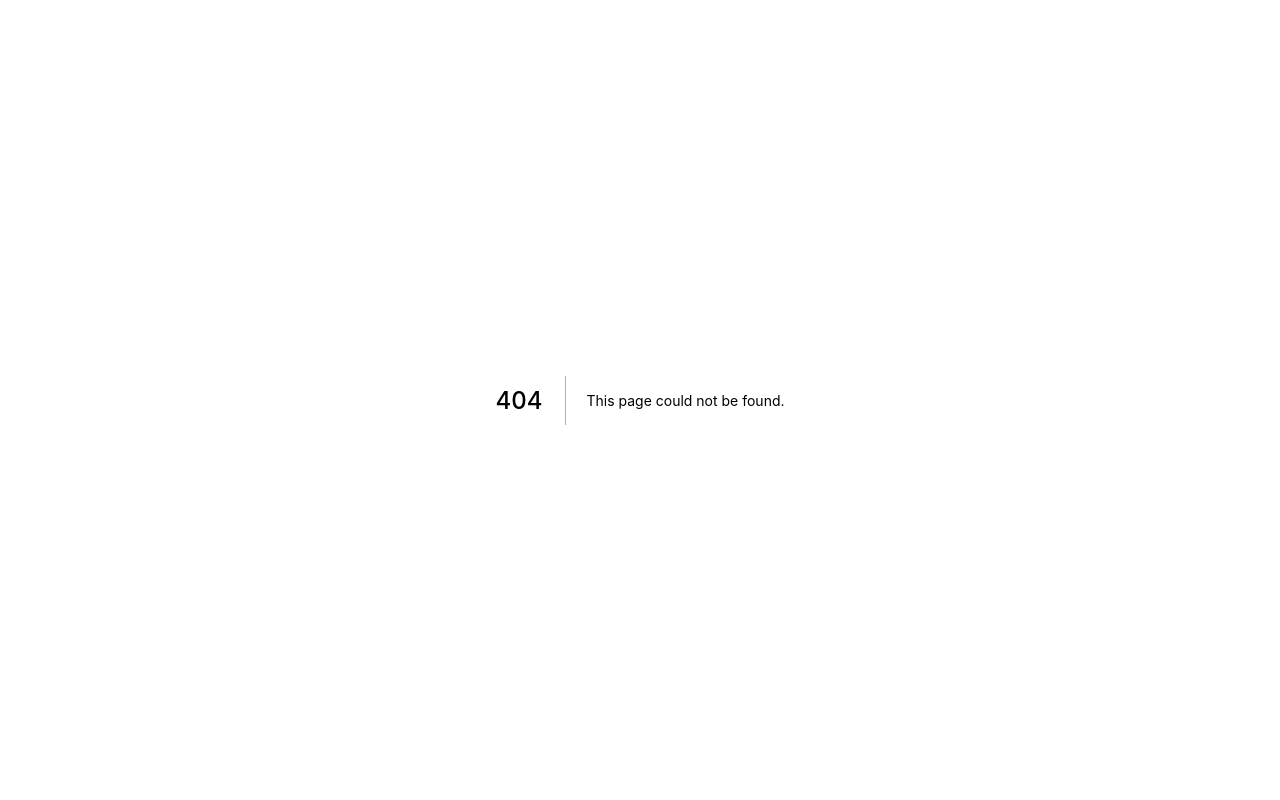
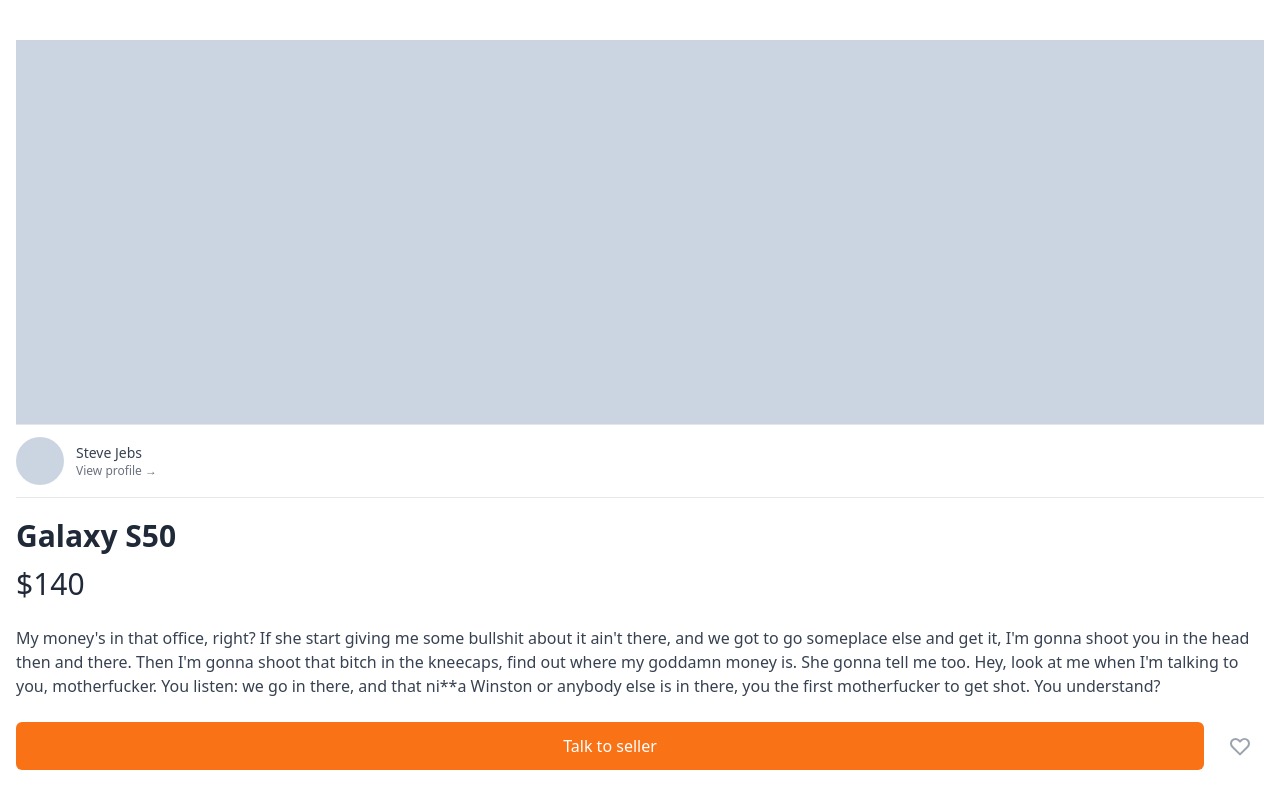
Before and after one commit to plagdoctor/carrot-market, a Next.js app: page /items/1 in a window 1280 px wide. Before the commit this address had no page. Shown: the top 800 px of the page. Built offline with nearby package versions, Linux system fonts and the light colour scheme.

Commit message:
finish items page

```diff
--- a/package.json
+++ b/package.json
@@ -8,6 +8,7 @@
     "lint": "next lint"
   },
   "dependencies": {
+    "@tailwindcss/forms": "^0.4.0",
     "next": "^12.0.8",
     "react": "^18.0.0-rc.0",
     "react-dom": "^18.0.0-rc.0"
--- a/pages/enter.tsx
+++ b/pages/enter.tsx
@@ -1,48 +1,53 @@
 import { useState } from "react";
+
+function cls(...classnames:string[]) {
+    return classnames.join(" ");
+
+}
 
 export default function Enter() {
   const [method, setMethod] = useState<"email" | "phone">("email");
   const onEmailClick = () => setMethod("email");
   const onPhoneClick = () => setMethod("phone");
   return (
-    <div className=" mt-16">
+    <div className=" mt-16 px-4">
       <h3 className="text-3xl font-bold text-center">Enter to Carrot</h3>
       <div className=" mt-8">
         <div className=" flex flex-col items-center">
           <h5 className=" text-sm text-gray-500 font-medium  ">Enter using:</h5>
           <div className=" mt-8 border-b w-full grid grid-cols-2 gap-16 ">
-            <button className={` pb-4 font-medium ${ method === "email" ? "border-b-2 text-orange-400  border-orange-400" : " " }`} onClick={onEmailClick}>Email address</button>
-            <button className={` pb-4 font-medium ${ method === "phone" ? "border-b-2 text-orange-400  border-orange-400" : " " }`} onClick={onPhoneClick}>Phone number</button>
+            <button className={ cls("pb-4 font-medium border-b-2", method === "email" ? " text-orange-400  border-orange-400" : " border-transparent text-gray-500" ) } onClick={onEmailClick}>Email address</button>
+            <button className={ cls("pb-4 font-medium border-b-2", method === "phone" ? " text-orange-400  border-orange-400" : " border-transparent text-gray-500" ) } onClick={onPhoneClick}>Phone number</button>
           </div>
         </div>
-        <form>
-          <label>
+        <form className="flex flex-col mt-8">
+          <label className="text-sm font-medium text-gray-700 ">
             {method === "email" ? "Email address" : null}
             {method === "phone" ? "Phone number" : null}
           </label>
-          <div>
-            {method === "email" ? <input type="email" required /> : null}
+          <div className="mt-1">
+            {method === "email" ? <input type="email" className=" rounded-xl shadow-sm placeholder-gray-400 focus:outline-none focus:ring-orange-500 focus:border-orange-500 appearance-none w-full px-3 py-2 border border-gray-300" required /> : null}
             {method === "phone" ? (
-              <div>
-                <span>+82</span>
-                <input type="number" required />
+              <div className="flex rounded-sm shadow-sm">
+                <span className="flex items-center justify-center px-3 rounded-l-md border border-r-0 border-gray-300 bg-gray-50 text-gray-500 text-sm select-none">
+                    +82
+                </span>
+                <input type="number" className=" rounded-md rounded-l-none shadow-sm placeholder-gray-400 focus:outline-none focus:ring-orange-500 focus:border-orange-500 appearance-none w-full px-3 py-2 border border-gray-300" required />
               </div>
             ) : null}
           </div>
-          <button>
+          <button className=" mt-6 bg-orange-500 hover:bg-orange-600 text-white py-2 px-4 border border-transparent rounded-lg shadow-sm text-sm font-medium focus:ring-2 focus:ring-offset-2 focus:ring-orange-500 focus:outline-none">
             {method === "email" ? "Get login link" : null}
             {method === "phone" ? "Get one-time password" : null}
           </button>
         </form>
-        <div>
-          <div>
-            <div />
-            <div>
-              <span>Or enter with</span>
+        <div className="mt-8">
+          <div className=" absolute w-full border-t border-gray-300" />
+            <div className="relative -top-3 text-center ">
+              <span className="bg-white px-2 text-sm text-gray-500  ">Or enter with</span>
             </div>
-          </div>
-          <div>
-            <button>
+          <div className=" grid grid-cols-2 gap-3 mt-2 ">
+            <button className="flex justify-center items-center py-2 px-4 border border-gray-300 rounded-md shadow-sm bg-white text-sm font-medium text-gray-500 hover:bg-gray-50">
               <svg
                 className="w-5 h-5"
                 aria-hidden="true"
@@ -52,7 +57,7 @@ export default function Enter() {
                 <path d="M6.29 18.251c7.547 0 11.675-6.253 11.675-11.675 0-.178 0-.355-.012-.53A8.348 8.348 0 0020 3.92a8.19 8.19 0 01-2.357.646 4.118 4.118 0 001.804-2.27 8.224 8.224 0 01-2.605.996 4.107 4.107 0 00-6.993 3.743 11.65 11.65 0 01-8.457-4.287 4.106 4.106 0 001.27 5.477A4.073 4.073 0 01.8 7.713v.052a4.105 4.105 0 003.292 4.022 4.095 4.095 0 01-1.853.07 4.108 4.108 0 003.834 2.85A8.233 8.233 0 010 16.407a11.616 11.616 0 006.29 1.84" />
               </svg>
             </button>
-            <button>
+            <button  className="flex justify-center items-center py-2 px-4 border border-gray-300 rounded-md shadow-sm bg-white text-sm font-medium text-gray-500 hover:bg-gray-50">
               <svg
                 className="w-5 h-5"
                 aria-hidden="true"
--- a/pages/index.tsx
+++ b/pages/index.tsx
@@ -1,7 +1,75 @@
 import type { NextPage } from "next";
 
 const Home: NextPage = () => {
-  return null;
+  return (
+    <div className="flex flex-col space-y-5 py-10">
+      {[1, 1, 1, 1, 1, 1, 1, 1, 1, 1, 1, 1].map((_, i) => (
+        <div key={i} className=" flex px-4 border-b pb-4 cursor-pointer justify-between">
+          <div className="flex space-x-4">
+            <div className="w-20 h-20 bg-gray-400 rounded-md" />
+            <div className="pt-2 flex flex-col">
+              <h3 className="text-sm font-medium text-gray-900">New iPhone 14</h3>
+              <span className="text-xs text-gray-500">Black</span>
+              <span className="font-medium mt-1 text-gray-900">$95</span>
+            </div>
+          </div>
+          <div className="flex space-x-1.5 items-end justify-end">
+            <div className="flex space-x-0.5 items-center text-sm text-gray-600">
+              <svg
+                className="w-4 h-4"
+                fill="none"
+                stroke="currentColor"
+                viewBox="0 0 24 24"
+                xmlns="http://www.w3.org/2000/svg"
+              >
+                <path
+                  strokeLinecap="round"
+                  strokeLinejoin="round"
+                  strokeWidth="2"
+                  d="M4.318 6.318a4.5 4.5 0 000 6.364L12 20.364l7.682-7.682a4.5 4.5 0 00-6.364-6.364L12 7.636l-1.318-1.318a4.5 4.5 0 00-6.364 0z"
+                ></path>
+              </svg>
+              <span>1</span>
+            </div>
+            <div className="flex space-x-0.5 items-center text-sm text-gray-600">
+              <svg
+                className="w-4 h-4"
+                fill="none"
+                stroke="currentColor"
+                viewBox="0 0 24 24"
+                xmlns="http://www.w3.org/2000/svg"
+              >
+                <path
+                  strokeLinecap="round"
+                  strokeLinejoin="round"
+                  strokeWidth="2"
+                  d="M8 12h.01M12 12h.01M16 12h.01M21 12c0 4.418-4.03 8-9 8a9.863 9.863 0 01-4.255-.949L3 20l1.395-3.72C3.512 15.042 3 13.574 3 12c0-4.418 4.03-8 9-8s9 3.582 9 8z"
+                ></path>
+              </svg>
+              <span>1</span>
+            </div>
+          </div>
+        </div>
+      ))}
+      <button className=" fixed hover:bg-orange-500 cursor-pointer bottom-24 right-5 shadow-xl bg-orange-400 rounded-full p-4 text-white">
+        <svg
+          className="h-6 w-6"
+          xmlns="http://www.w3.org/2000/svg"
+          fill="none"
+          viewBox="0 0 24 24"
+          stroke="currentColor"
+          aria-hidden="true"
+        >
+          <path
+            strokeLinecap="round"
+            strokeLinejoin="round"
+            strokeWidth="2"
+            d="M12 6v6m0 0v6m0-6h6m-6 0H6"
+          />
+        </svg>
+      </button>
+    </div>
+  );
 };
 
 export default Home;
--- a/pages/index_bak2.tsx
+++ b/pages/index_bak2.tsx
@@ -3,7 +3,7 @@ import type { NextPage } from "next";
 const Home: NextPage = () => {
   return (
     <div className="flex flex-col space-y-2 p-5">
-      <p className="first-letter:text-7xl">hellooo everybody</p>
+      <p className="first-letter:text-7xl first-line:">hellooo everybody</p>
     </div>
   );
 };
--- /dev/null
+++ b/pages/items/[id].tsx
@@ -0,0 +1,67 @@
+import type { NextPage } from "next";
+
+const ItemDetail: NextPage = () => {
+  return (
+    <div className="px-4 py-10 ">
+      <div className="mb-8">
+        <div className="h-96 bg-slate-300" />
+        <div className=" flex cursor-pointer py-3 border-t border-b  items-center space-x3">
+          <div className="w-12 h-12 rounded-full bg-slate-300 mr-3" />
+          <div>
+            <p className="text-sm font-medium text-gray-700">Steve Jebs</p>
+            <p className="text-xs font-medium text-gray-500">View profile &rarr;</p>
+          </div>
+        </div>
+        <div className="mt-5 ">
+          <h1 className="text-3xl font-bold text-gray-800">Galaxy S50</h1>
+          <p className="text-3xl mt-3 text-gray-800">$140</p>
+          <p className=" text-base my-6 text-gray-700">
+            My money&apos;s in that office, right? If she start giving me some
+            bullshit about it ain&apos;t there, and we got to go someplace else
+            and get it, I&apos;m gonna shoot you in the head then and there.
+            Then I&apos;m gonna shoot that bitch in the kneecaps, find out where
+            my goddamn money is. She gonna tell me too. Hey, look at me when
+            I&apos;m talking to you, motherfucker. You listen: we go in there,
+            and that ni**a Winston or anybody else is in there, you the first
+            motherfucker to get shot. You understand?
+          </p>
+          <div className="flex items-center justify-between space-x-3">
+            <button className="flex-1 bg-orange-500 text-white py-3 rounded-md focus:outline-none focus:ring-2 focus:ring-offset-2 focus:ring-orange-500 font-medium hover:bg-orange-600 ">Talk to seller
+            </button>
+            <button className=" p-3 flex rounded-md items-center justify-center text-gray-400 hover:bg-gray-100 hover:text-gray-500">
+              <svg
+                className="h-6 w-6 "
+                xmlns="http://www.w3.org/2000/svg"
+                fill="none"
+                viewBox="0 0 24 24"
+                stroke="currentColor"
+                aria-hidden="true"
+              >
+                <path
+                  strokeLinecap="round"
+                  strokeLinejoin="round"
+                  strokeWidth="2"
+                  d="M4.318 6.318a4.5 4.5 0 000 6.364L12 20.364l7.682-7.682a4.5 4.5 0 00-6.364-6.364L12 7.636l-1.318-1.318a4.5 4.5 0 00-6.364 0z"
+                />
+              </svg>
+            </button>
+          </div>
+        </div>
+      </div>
+      <div>
+        <h2 className="text-2xl font-bold text-gray-800">Similar items</h2>
+        <div className="mt-6 grid grid-cols-2 gap-4">
+          {[1, 2, 3, 4, 5, 6].map((_, i) => (
+            <div key={i}>
+              <div className="h-56 w-full mb-4 bg-slate-300" />
+              <h3 className=" text-gray-700 -mb-1">Galaxy S60</h3>
+              <p className="text-sm font-medium text-gray-800">$6</p>
+            </div>
+          ))}
+        </div>
+      </div>
+    </div>
+  );
+};
+
+export default ItemDetail;
--- a/tailwind.config.js
+++ b/tailwind.config.js
@@ -5,5 +5,5 @@ module.exports = {
   theme: {
     extend: {},
   },
-  plugins: [],
+  plugins: [require("@tailwindcss/forms")],
 }
```
Also changed, not shown: 1 other file (tests, documents, lock files or other folders).
